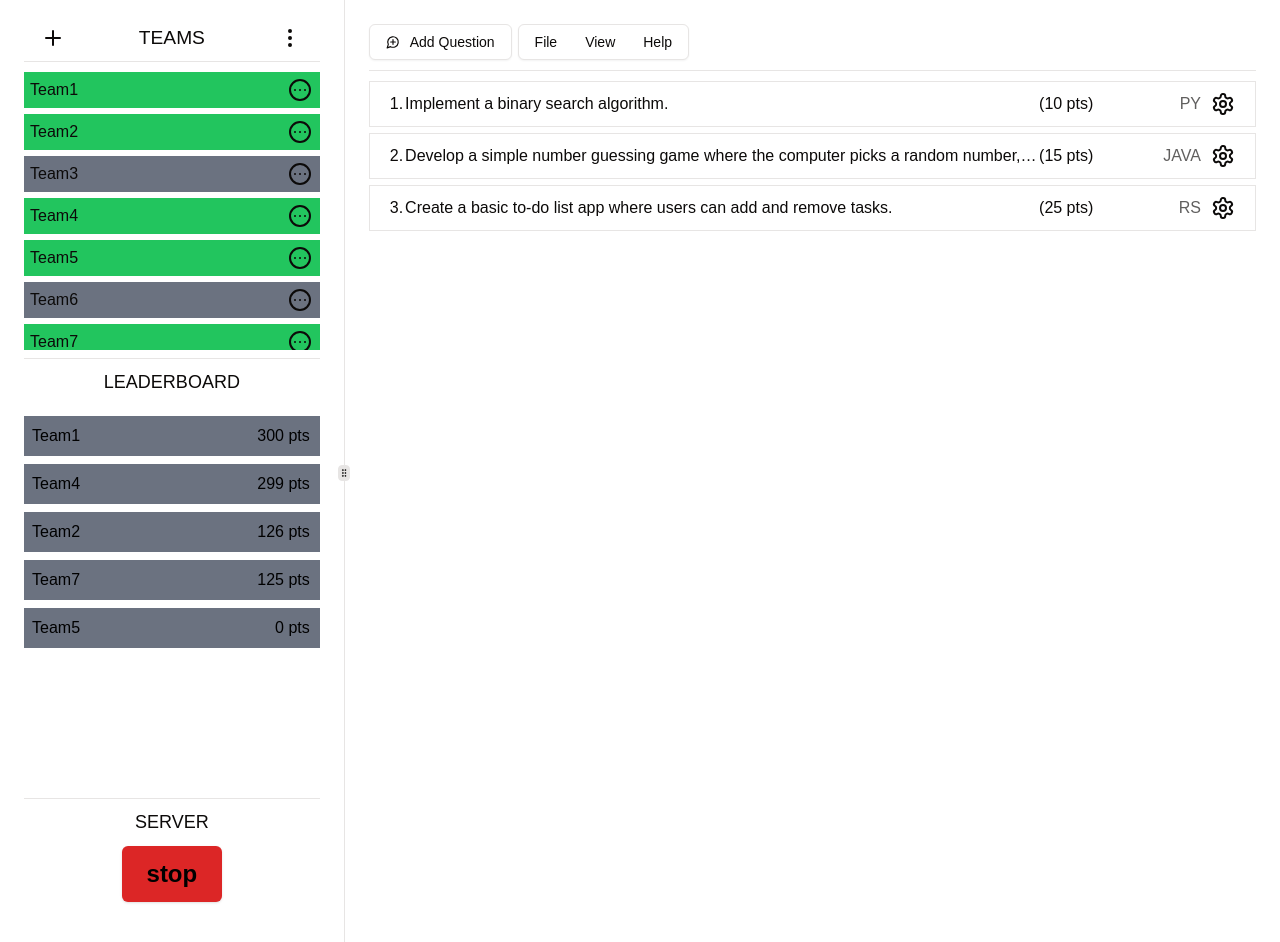
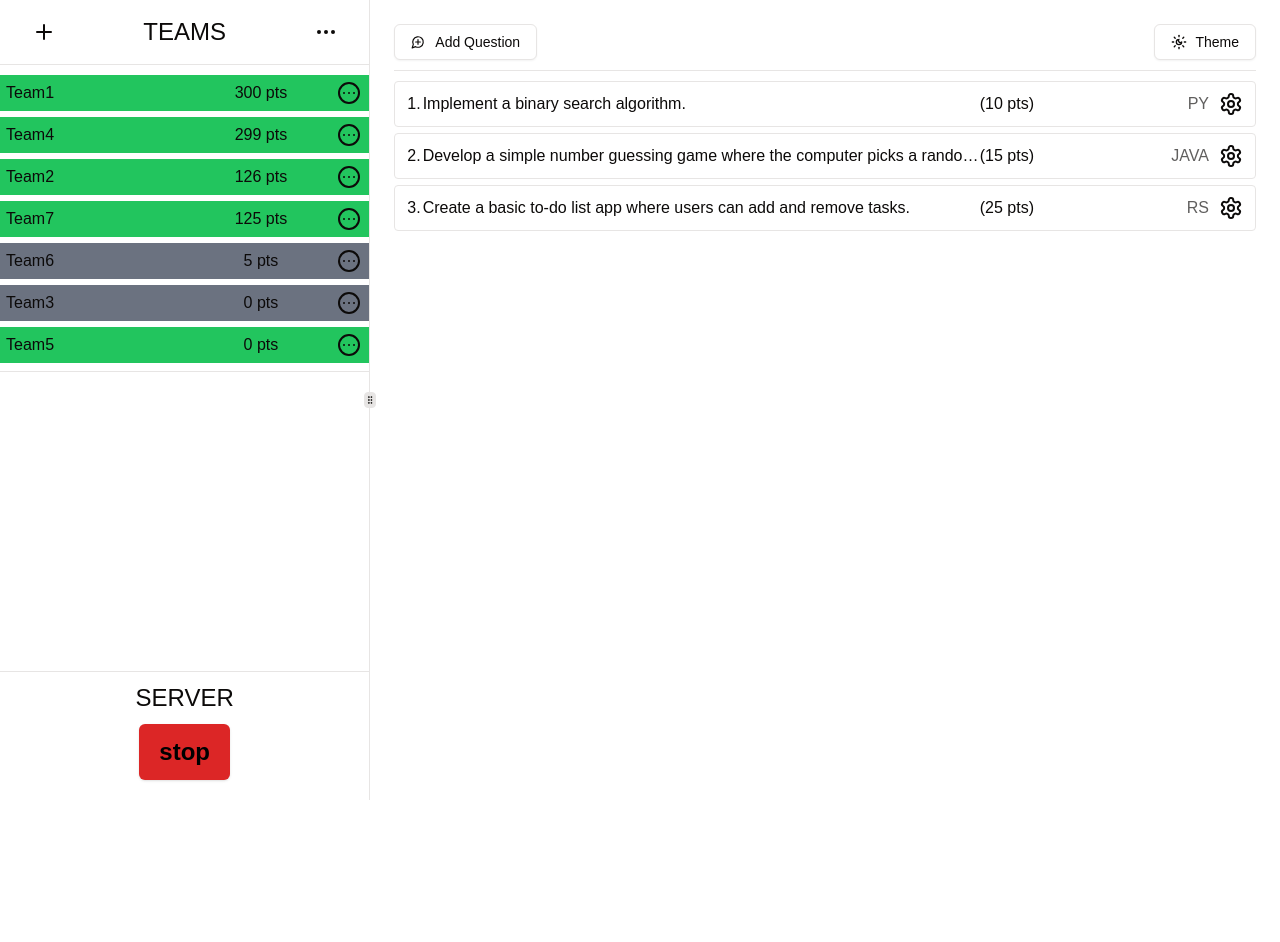
Before and after one commit to thecapst1/basalt, a Next.js app in the folder client/: page /host in a window 1280 px wide. Shown: the top 942 px of the page. After the commit the page ends 800 px from the top, so only its background shows below. Built offline with nearby package versions, Linux system fonts and the light colour scheme.

Commit message:
Combined teams and leaderboard displays, removed menubar

```diff
--- a/client/app/host/page.tsx
+++ b/client/app/host/page.tsx
@@ -1,23 +1,12 @@
 'use client';
 import React, { useState, useEffect } from 'react';
 import { useTheme } from 'next-themes';
-import AddTeamDialog from '@/components/ui/NewTeamDialog';
+import AddTeamDialog from '@/app/host/NewTeamDialog';
 import { Separator } from '@/components/ui/separator';
 import { Input } from '@/components/ui/input';
 import { Label } from '@/components/ui/label';
 import { Button } from '@/components/ui/button';
 import { ResizableHandle, ResizablePanel, ResizablePanelGroup } from '@/components/ui/resizable';
-import {
-    Menubar,
-    MenubarContent,
-    MenubarItem,
-    MenubarMenu,
-    MenubarSeparator,
-    MenubarSub,
-    MenubarSubContent,
-    MenubarSubTrigger,
-    MenubarTrigger,
-} from '@/components/ui/menubar';
 import {
     DropdownMenu,
     DropdownMenuContent,
@@ -47,16 +36,12 @@ import {
     SelectValue,
 } from '@/components/ui/select';
 import {
+    Ellipsis,
     Settings,
-    Printer,
     MessageCirclePlus,
-    Import,
     Moon,
     Sun,
-    Expand,
-    TriangleAlert,
-    BookOpen,
-    EllipsisVertical,
+    SunMoon,
     CircleEllipsis,
     Trash,
     Pen,
@@ -155,19 +140,14 @@ export default function Host() {
     };
 
     return (
-        <ResizablePanelGroup direction="horizontal" className="flex flex-grow">
-            <ResizablePanel
-                className="flex flex-col justify-center p-6"
-                defaultSize={20}
-                minSize={25}
-                maxSize={40}
-            >
-                <span className="flex h-fit w-full items-center justify-evenly">
+        <ResizablePanelGroup direction="horizontal" className="flex max-h-screen flex-grow">
+            <ResizablePanel className="flex flex-col justify-center" defaultSize={30} maxSize={50}>
+                <div className="flex h-fit w-full justify-evenly pb-2 pt-4">
                     <AddTeamDialog onAddTeam={handleAddTeam} />
-                    <p className="px-14 text-[120%] uppercase">Teams</p>
+                    <p className="px-14 text-2xl uppercase">Teams</p>
                     <DropdownMenu>
                         <DropdownMenuTrigger>
-                            <EllipsisVertical />
+                            <Ellipsis />
                         </DropdownMenuTrigger>
                         <DropdownMenuContent>
                             <DropdownMenuItem onClick={() => disconnectAllTeams()}>
@@ -175,15 +155,18 @@ export default function Host() {
                             </DropdownMenuItem>
                         </DropdownMenuContent>
                     </DropdownMenu>
-                </span>
+                </div>
                 <Separator className="mt-2" />
-                <div className="flex h-72 flex-col gap-1.5 overflow-y-auto pt-2.5">
-                    {teamList.map((team, index) => (
+                <div className="flex flex-col gap-1.5 overflow-y-auto pt-2.5">
+                    {teamList
+                        .sort((a, b) => b.points - a.points)
+                        .map((team, index) => (
                             <span
                                 className={`flex w-full justify-between p-1.5 ${team.status ? 'bg-green-500' : 'bg-gray-500'}`}
                                 key={index}
                             >
-                            {team.name}
+                                <p className="w-1/2 truncate">{team.name}</p>
+                                <p>{team.points} pts</p>
                                 <DropdownMenu>
                                     <DropdownMenuTrigger className="pr-0.5">
                                         <CircleEllipsis />
@@ -198,8 +181,15 @@ export default function Host() {
                                                     </DropdownMenuSubTrigger>
                                                     <DropdownMenuPortal>
                                                         <DropdownMenuSubContent>
-                                                        <DropdownMenuItem>Name</DropdownMenuItem>
-                                                        <DropdownMenuItem>Points</DropdownMenuItem>
+                                                            <DropdownMenuItem>
+                                                                Name
+                                                            </DropdownMenuItem>
+                                                            <DropdownMenuItem>
+                                                                Password
+                                                            </DropdownMenuItem>
+                                                            <DropdownMenuItem>
+                                                                Points
+                                                            </DropdownMenuItem>
                                                         </DropdownMenuSubContent>
                                                     </DropdownMenuPortal>
                                                 </DropdownMenuSub>
@@ -225,28 +215,12 @@ export default function Host() {
                         ))}
                 </div>
                 <Separator className="mt-2" />
-                <div>
-                    <p className="mx-auto my-2.5 text-center text-[18px] uppercase">Leaderboard</p>
-                    <div className="flex h-96 flex-col gap-2 overflow-y-auto pt-2.5">
-                        {[...teamList]
-                            .filter((team) => team.status === true)
-                            .sort((a, b) => b.points - a.points)
-                            .map((team, index) => (
-                                <div
-                                    className="flex w-full justify-between bg-gray-500 p-2 text-black"
-                                    key={index}
-                                >
-                                    <span>{team.name}</span>
-                                    <span className="pr-0.5">{team.points} pts</span>
-                                </div>
-                            ))}
-                    </div>
-                </div>
-                <div className="mb-[20px] mt-auto flex flex-col items-center justify-center">
+
+                <div className="mb-5 mt-auto flex flex-col items-center justify-center">
                     <Separator className="mt-2" />
-                    <p className="mx-auto my-2.5 text-[18px] uppercase">Server</p>
+                    <p className="mx-auto my-2.5 text-2xl uppercase">Server</p>
                     <Button
-                        className={`h-fit w-fit p-[10px_25px] text-[24px] font-bold lowercase text-black ${isServerOn === null ? 'bg-gray-500' : isServerOn ? 'bg-red-600 hover:bg-red-500' : 'bg-green-600 hover:bg-green-500'}`}
+                        className={`h-fit w-fit px-5 py-3 text-2xl font-bold lowercase text-black ${isServerOn === null ? 'bg-gray-500' : isServerOn ? 'bg-red-600 hover:bg-red-500' : 'bg-green-600 hover:bg-green-500'}`}
                         onClick={handleToggleServer}
                     >
                         {isServerOn === null ? 'loading...' : isServerOn ? 'stop' : 'start'}
@@ -258,9 +232,7 @@ export default function Host() {
 
             <ResizablePanel
                 className="flex h-full min-h-screen w-full flex-col items-center p-6"
-                defaultSize={75}
-                minSize={60}
-                maxSize={80}
+                defaultSize={70}
             >
                 <span className="flex w-full justify-start pb-2.5">
                     <Dialog>
@@ -327,70 +299,26 @@ export default function Host() {
                             </DialogFooter>
                         </DialogContent>
                     </Dialog>
-                    <Menubar>
-                        <MenubarMenu>
-                            <MenubarTrigger>File</MenubarTrigger>
-                            <MenubarContent>
-                                <MenubarItem>
-                                    <Import className="pr-0.5" />
-                                    Import Questions
-                                </MenubarItem>
-                                <MenubarSeparator />
-                                <MenubarSub>
-                                    <MenubarSubTrigger>
-                                        <Printer className="pr-0.5" />
-                                        Print
-                                    </MenubarSubTrigger>
-                                    <MenubarSubContent>
-                                        <MenubarItem>Question Packet</MenubarItem>
-                                        <MenubarItem>Answer Key</MenubarItem>
-                                    </MenubarSubContent>
-                                </MenubarSub>
-                                <MenubarItem>
-                                    <Settings className="pr-0.5" />
-                                    Settings
-                                </MenubarItem>
-                            </MenubarContent>
-                        </MenubarMenu>
-
-                        <MenubarMenu>
-                            <MenubarTrigger>View</MenubarTrigger>
-                            <MenubarContent>
-                                <MenubarItem>
-                                    <Expand className="pr-0.5" />
-                                    Fullscreen
-                                </MenubarItem>
-                                <MenubarSeparator />
-                                <MenubarSub>
-                                    <MenubarSubTrigger>Theme</MenubarSubTrigger>
-                                    <MenubarSubContent>
-                                        <MenubarItem onClick={() => setTheme('light')}>
+                    <div className="ml-auto">
+                        <DropdownMenu>
+                            <DropdownMenuTrigger asChild>
+                                <Button variant={'outline'}>
+                                    <SunMoon />
+                                    Theme
+                                </Button>
+                            </DropdownMenuTrigger>
+                            <DropdownMenuContent>
+                                <DropdownMenuItem onClick={() => setTheme('light')}>
                                     <Sun className="pr-0.5" />
                                     Light
-                                        </MenubarItem>
-                                        <MenubarItem onClick={() => setTheme('dark')}>
+                                </DropdownMenuItem>
+                                <DropdownMenuItem onClick={() => setTheme('dark')}>
                                     <Moon className="pr-0.5" />
                                     Dark
-                                        </MenubarItem>
-                                    </MenubarSubContent>
-                                </MenubarSub>
-                            </MenubarContent>
-                        </MenubarMenu>
-
-                        <MenubarMenu>
-                            <MenubarTrigger>Help</MenubarTrigger>
-                            <MenubarContent>
-                                <MenubarItem>
-                                    <BookOpen className="pr-0.5" />
-                                    Usage
-                                </MenubarItem>
-                                <MenubarItem>
-                                    <TriangleAlert className="pr-0.5" />
-                                    Report Issue
-                                </MenubarItem>
-                            </MenubarContent>
-                        </MenubarMenu>
-                    </Menubar>
+                                </DropdownMenuItem>
+                            </DropdownMenuContent>
+                        </DropdownMenu>
+                    </div>
                 </span>
 
                 <Separator />
@@ -400,10 +328,10 @@ export default function Host() {
                         {questions.map((q, index) => (
                             <li
                                 key={index}
-                                className="rounded-2.5 flex h-fit w-full items-center border border-[0.5px] p-[10px_20px]"
+                                className="border-0.5 flex h-fit w-full items-center rounded border px-3 py-2.5"
                             >
                                 <span className="pr-0.5">{index + 1}. </span>
-                                <span className="w-3/4 truncate">{q.question}</span>
+                                <span className="w-2/3 truncate">{q.question}</span>
                                 <span className="question-points">({q.points} pts)</span>
                                 <span className="ml-auto pr-2.5 uppercase opacity-65">
                                     {q.language}
```
Also changed, not shown: client/app/host/NewTeamDialog.tsx (renamed from client/components/ui/NewTeamDialog.tsx, +9 -3 lines). Lines whose indentation alone changed are shown as unchanged.
